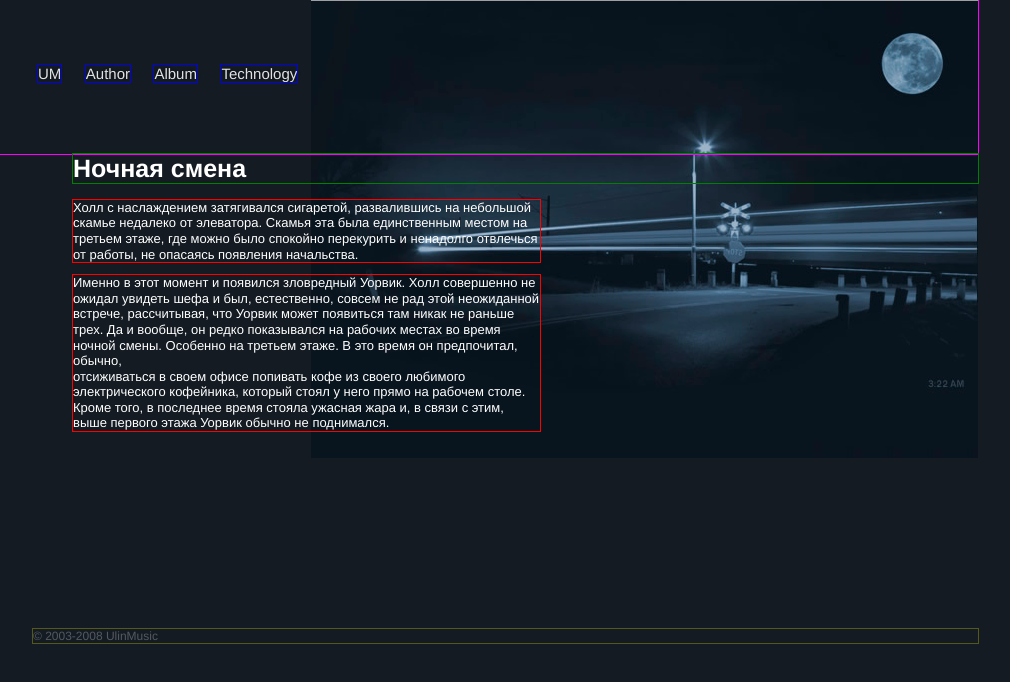
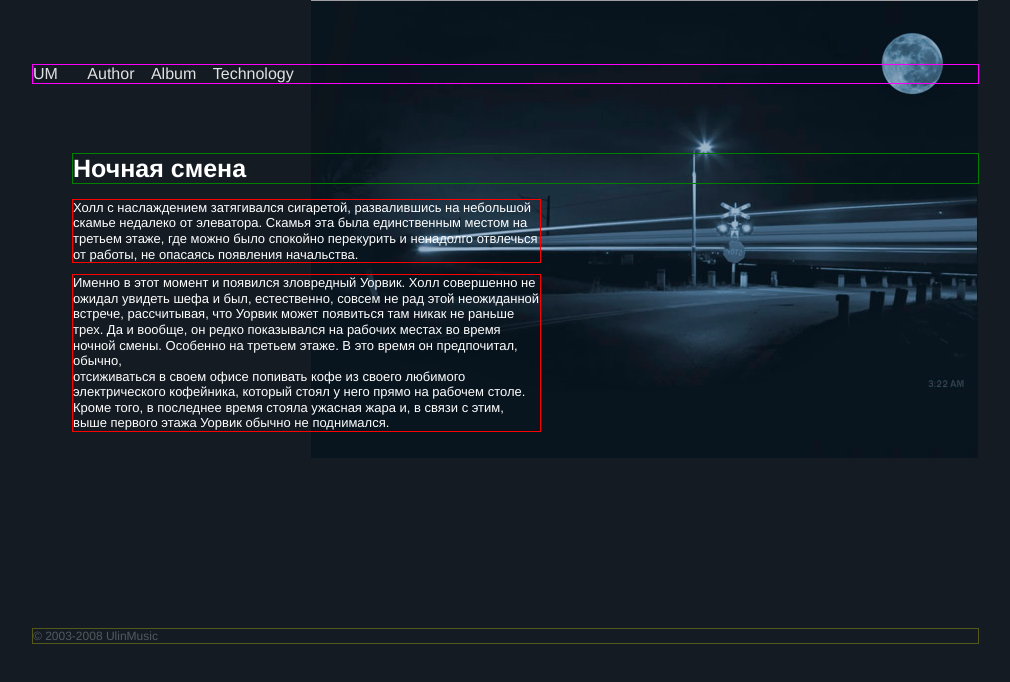
Before and after one commit to stryukovap/forms, a plain HTML site: page index.html in a window 1280 px wide. Shown: the whole page, without its empty margins (22-1032 px from the left). Drawn offline with Linux system fonts and the light colour scheme.

Commit message:
ul_to_a
замена списка на ссылки

```diff
--- a/index.html
+++ b/index.html
@@ -1,5 +1,5 @@
 <!DOCTYPE html>
-<html lang="en">
+<html lang="ru">
 
 <head>
     <meta charset="UTF-8">
@@ -10,12 +10,10 @@
 <body>
     <header>
         <nav>
-            <ul>
-                <li>UM</li>
-                <li>Author</li>
-                <li>Album</li>
-                <li>Technology</li>
-            </ul>
+            <a href="#">UM</a>
+            <a class="f_item" href="#">Author</a>
+            <a class="t_item" href="#">Album</a>
+            <a class="t_item" href="#">Technology</a>
         </nav>
 
     </header>
@@ -29,9 +27,10 @@
         <p> Именно в этот момент и появился зловредный Уорвик. Холл совершенно не ожидал увидеть шефа и был, естественно, совсем
             не рад этой неожиданной встрече, рассчитывая, что Уорвик может появиться там никак не раньше трех. Да и вообще,
             он редко показывался на рабочих местах во время ночной смены. Особенно на третьем этаже. В это время он предпочитал,
-            обычно, <br>отсиживаться в своем офисе попивать кофе из своего любимого электрического кофейника, который стоял у
-            него прямо на рабочем столе. Кроме того, в последнее время стояла ужасная жара и, в связи с этим, выше первого
-            этажа Уорвик обычно не поднимался.
+            обычно,
+            <br>отсиживаться в своем офисе попивать кофе из своего любимого электрического кофейника, который стоял у него прямо
+            на рабочем столе. Кроме того, в последнее время стояла ужасная жара и, в связи с этим, выше первого этажа Уорвик
+            обычно не поднимался.
         </p>
 
     </main>
--- a/style.css
+++ b/style.css
@@ -1,9 +1,9 @@
-@font-face{
+@font-face {
     font-family: 'Franklin Gothic Medium', 'Arial Narrow', Arial, sans-serif;
     src: url(Fonts/framd.ttf);
 }
+
 body {
-
     font-family: 'Franklin Gothic Medium', 'Arial Narrow', Arial, sans-serif;
     background-color: #141b23;
     color: #ffffff;
@@ -15,6 +15,21 @@ body {
     margin: 0;
     padding: 0;
     font-weight: 500;
+}
+
+a {
+    text-decoration: none;
+    color: #ffffff;
+    opacity: 0.87;
+    /* margin-left: 25px; */
+}
+
+.f_item {
+    margin-left: 25px;
+}
+
+.t_item {
+    margin-left: 12px;
 }
 
 p {
@@ -44,28 +59,11 @@ footer {
     outline: 1px solid yellow;
 }
 
-ul {
+nav {
+    margin: 0;
     margin-top: 65px;
     margin-bottom: 71px;
-}
-
-li {
-    font-size: 15px;
-    margin-left: 20px;
-    text-shadow: 0 0 4px rgba(0, 0, 0, 0.65);
-    opacity: 0.87;
-    list-style: none;
-    display: inline-block;
-    outline: 1px solid blue;
-}
-
-nav {
     margin-left: 55px;
-    display: flex;
-    flex-direction: column;
-    align-items: right;
-    justify-content: space-between;
-    margin: 0;
     padding: 0;
     outline: 1px solid magenta;
 }
```
